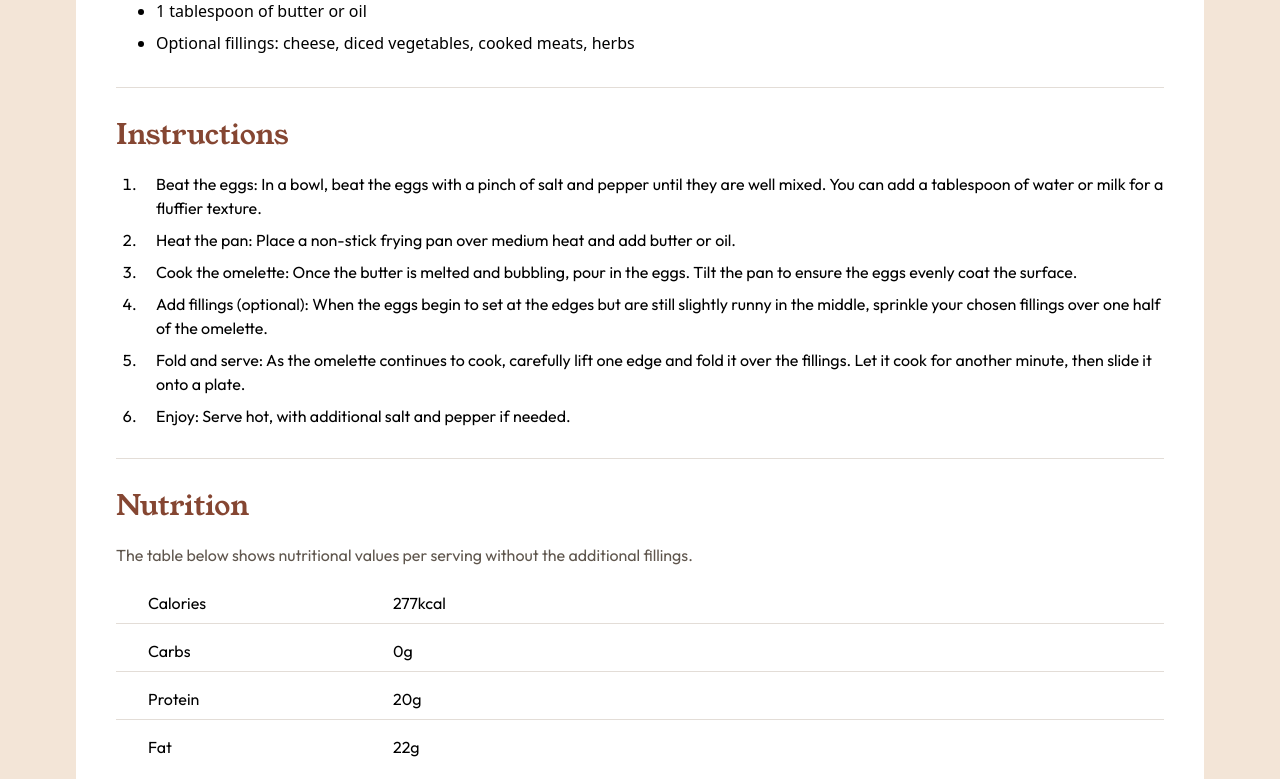
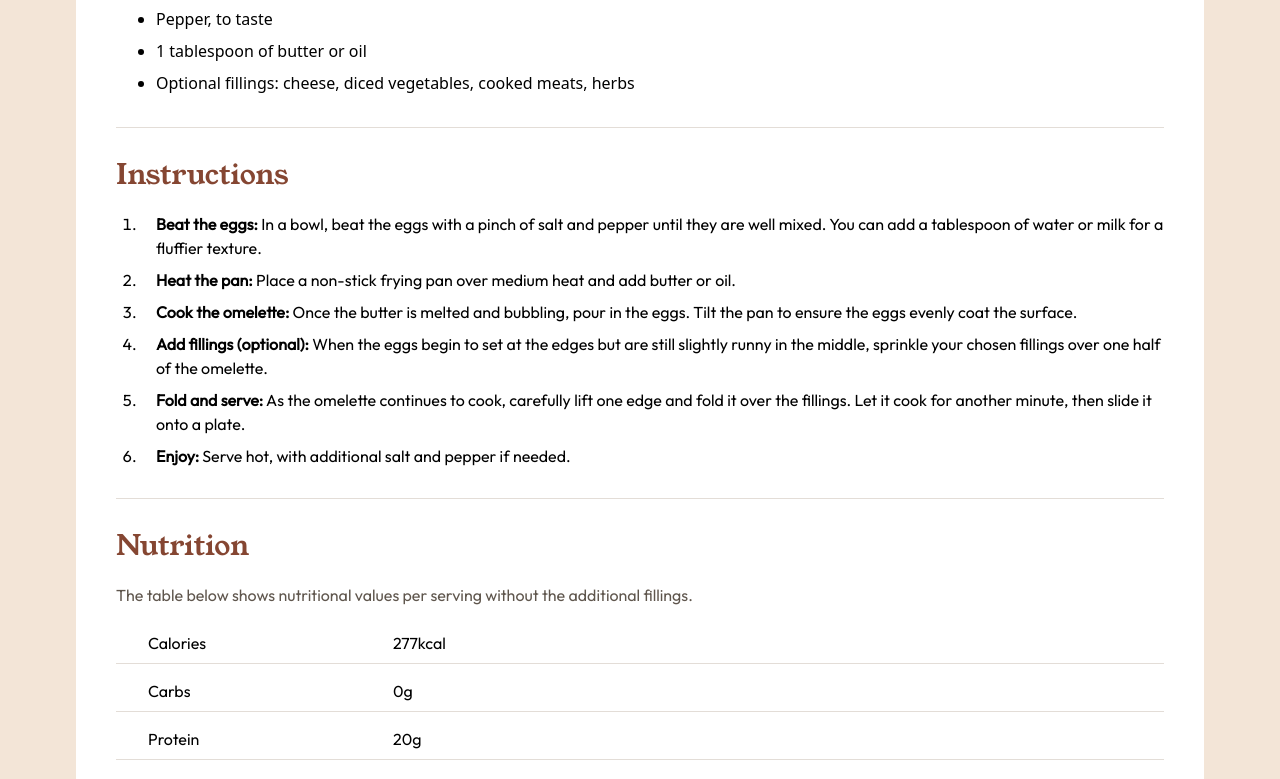
Before and after one commit to korniykom/recipe-page, a React (Vite) app: page / in a window 1280 px wide. Shown: the part 1005-1784 px from the top of the page. Built offline with nearby package versions, Linux system fonts and the light colour scheme.

Commit message:
fix: chane boldness of ingredients

```diff
--- a/src/Hero.jsx
+++ b/src/Hero.jsx
@@ -3,7 +3,7 @@ export default function Hero() {
     <section>
       <div className="sm:p-10">
         <img
-          className="h-[171px] w-full sm:h-[300px] sm:w-[536px] sm:rounded-xl"
+          className="mb-[40px] h-[171px] w-full sm:h-[300px] sm:w-[536px] sm:rounded-xl"
           src="./src/assets/images/image.png"
           alt="dish"
         />
--- a/src/Instructions.jsx
+++ b/src/Instructions.jsx
@@ -6,30 +6,30 @@ export default function Instructions() {
       </h2>
       <ol className="font-outfit list-outside list-decimal pl-[24px] font-[1rem] leading-[1.5rem]">
         <li className="mb-2 pl-[16px]">
-          Beat the eggs: In a bowl, beat the eggs with a pinch of salt and
-          pepper until they are well mixed. You can add a tablespoon of water or
-          milk for a fluffier texture.
+          <b>Beat the eggs:</b> In a bowl, beat the eggs with a pinch of salt
+          and pepper until they are well mixed. You can add a tablespoon of
+          water or milk for a fluffier texture.
         </li>
         <li className="mb-2 pl-[16px]">
-          Heat the pan: Place a non-stick frying pan over medium heat and add
-          butter or oil.
+          <b>Heat the pan:</b> Place a non-stick frying pan over medium heat and
+          add butter or oil.
         </li>
         <li className="mb-2 pl-[16px]">
-          Cook the omelette: Once the butter is melted and bubbling, pour in the
-          eggs. Tilt the pan to ensure the eggs evenly coat the surface.
+          <b>Cook the omelette:</b> Once the butter is melted and bubbling, pour
+          in the eggs. Tilt the pan to ensure the eggs evenly coat the surface.
         </li>
         <li className="mb-2 pl-[16px]">
-          Add fillings (optional): When the eggs begin to set at the edges but
-          are still slightly runny in the middle, sprinkle your chosen fillings
-          over one half of the omelette.
+          <b>Add fillings (optional):</b> When the eggs begin to set at the
+          edges but are still slightly runny in the middle, sprinkle your chosen
+          fillings over one half of the omelette.
         </li>
         <li className="mb-2 pl-[16px]">
-          Fold and serve: As the omelette continues to cook, carefully lift one
-          edge and fold it over the fillings. Let it cook for another minute,
-          then slide it onto a plate.
+          <b>Fold and serve:</b> As the omelette continues to cook, carefully
+          lift one edge and fold it over the fillings. Let it cook for another
+          minute, then slide it onto a plate.
         </li>
         <li className="mb-2 pl-[16px]">
-          Enjoy: Serve hot, with additional salt and pepper if needed.
+          <b>Enjoy:</b> Serve hot, with additional salt and pepper if needed.
         </li>
       </ol>
     </section>
```
